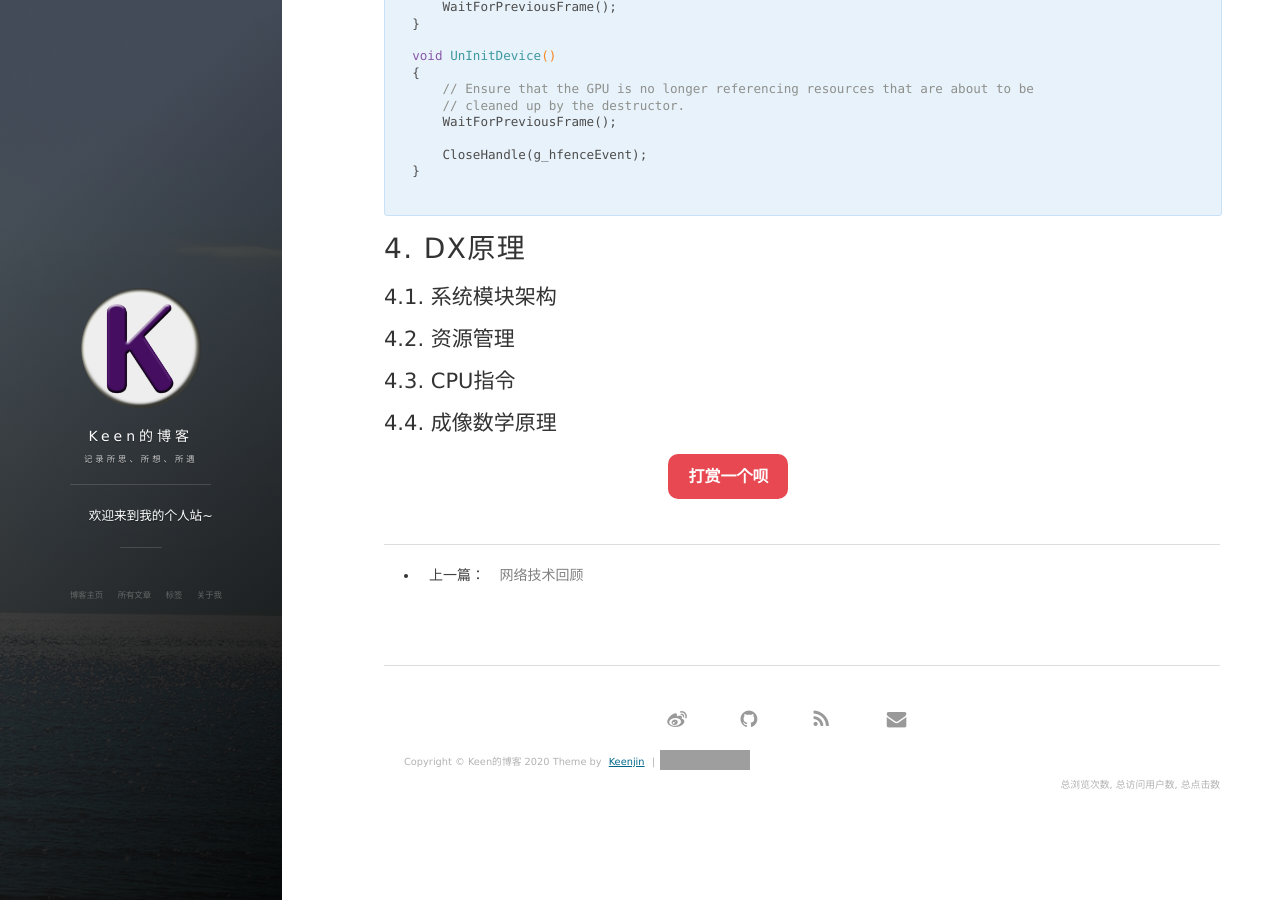
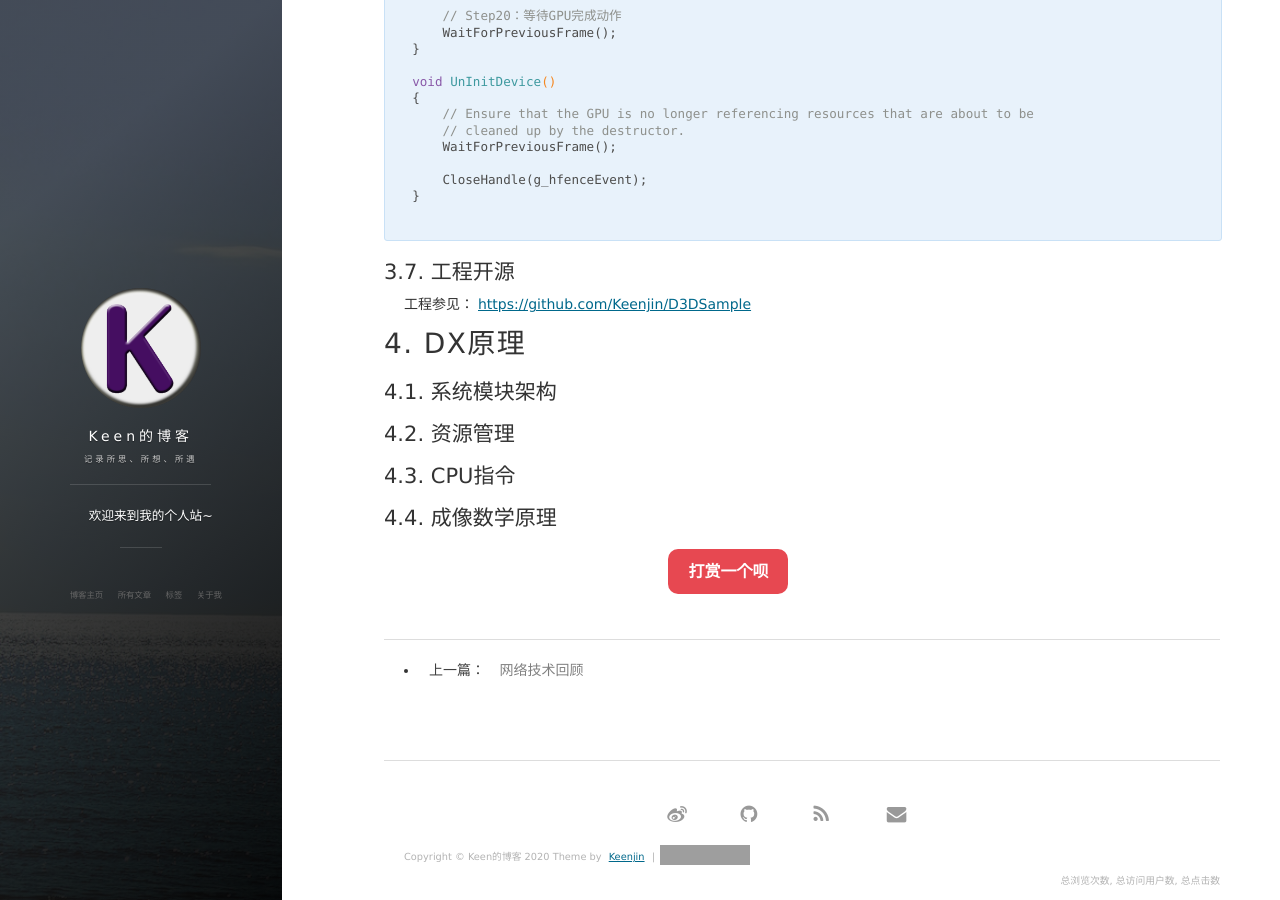
Before and after one commit to Keenjin/Keenjin.github.io, a Jekyll site: the page built from _posts/2020-04-09-DXRender.md, in a window 1280 px wide and 900 px high, scrolled down 17268 px. Built offline with Jekyll 4.4.1, drawn with Linux system fonts in a browser that asks for light colours; nearby versions of some CDN libraries; comment, search, counter and statistics services are not loaded; grey boxes are pictures that could not be loaded.

Commit message:
dx开源链接

````diff
--- a/_posts/2020-04-09-DXRender.md
+++ b/_posts/2020-04-09-DXRender.md
@@ -22,6 +22,7 @@ tags: 音视频
     - [3.4. DX10](#34-dx10)
     - [3.5. DX11](#35-dx11)
     - [3.6. DX12](#36-dx12)
+    - [3.7. 工程开源](#37-工程开源)
 - [4. DX原理](#4-dx原理)
     - [4.1. 系统模块架构](#41-系统模块架构)
     - [4.2. 资源管理](#42-资源管理)
@@ -1008,6 +1009,10 @@ void UnInitDevice()
 
 ```
 
+## 3.7. 工程开源
+
+工程参见：<https://github.com/Keenjin/D3DSample>
+
 # 4. DX原理
 
 ## 4.1. 系统模块架构
````
